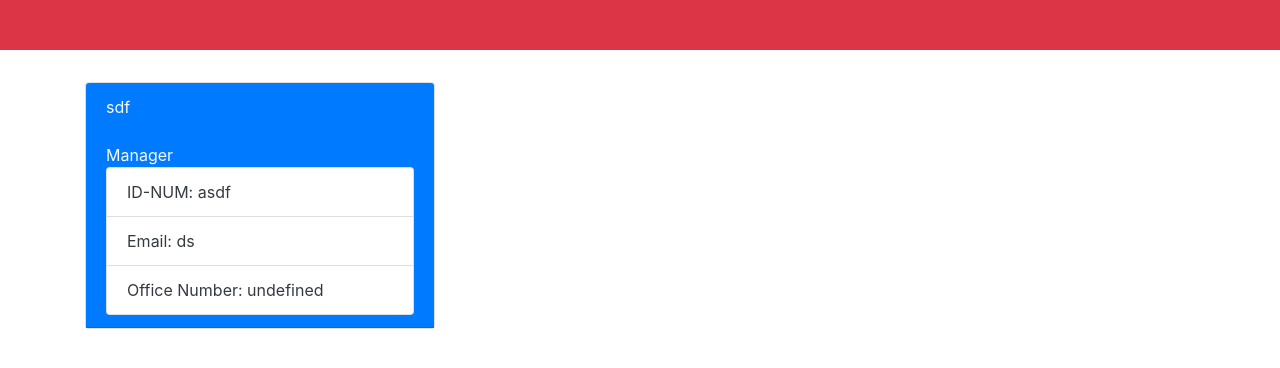
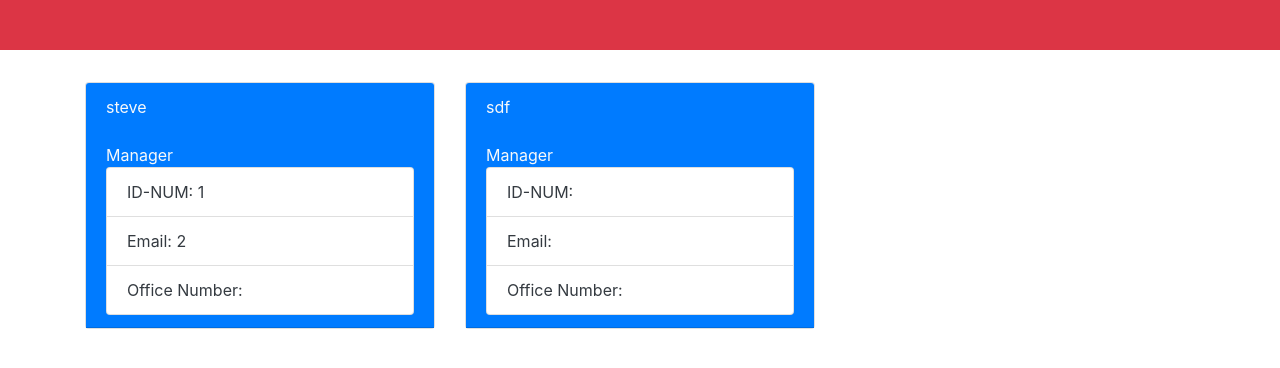
Before and after one commit to StephenSaylor/Team-Profile-Generator, a plain HTML site: page teamprofile.html in a window 1280 px wide. Shown: the part 134-502 px from the top of the page. Drawn offline with nearby package versions, Linux system fonts and the light colour scheme.

Commit message:
finally got multiple cards to work after renaming addmember/newmember functions

```diff
--- a/teamprofile.html
+++ b/teamprofile.html
@@ -13,16 +13,28 @@
 
 		</header>
 		<div class="container">
-			<div class="row"><div class="col-4">
+			<div class="row">
+			<div class="col-4">
+			<div class="card">
+				<h class="card-header bg-primary text-light">steve<br /><br />Manager</h5>
+				<ul class="list-group text-dark">
+					<li class="list-group-item">ID-NUM: 1 </li>
+					<li class="list-group-item">Email: 2 </li>
+					<li class="list-group-item">Office Number:  </li>
+				</ul>
+			</div>
+		</div>
+		<div class="col-4">
 			<div class="card">
 				<h class="card-header bg-primary text-light">sdf<br /><br />Manager</h5>
 				<ul class="list-group text-dark">
-					<li class="list-group-item">ID-NUM: asdf </li>
-					<li class="list-group-item">Email: ds </li>
-					<li class="list-group-item">Office Number: undefined </li>
+					<li class="list-group-item">ID-NUM:  </li>
+					<li class="list-group-item">Email:  </li>
+					<li class="list-group-item">Office Number:  </li>
 				</ul>
 			</div>
-		</div></div>
+		</div>
+		</div>
     </div>
 </body>
 </html>
```
Also changed, not shown: index.js (+13 -8 lines).
